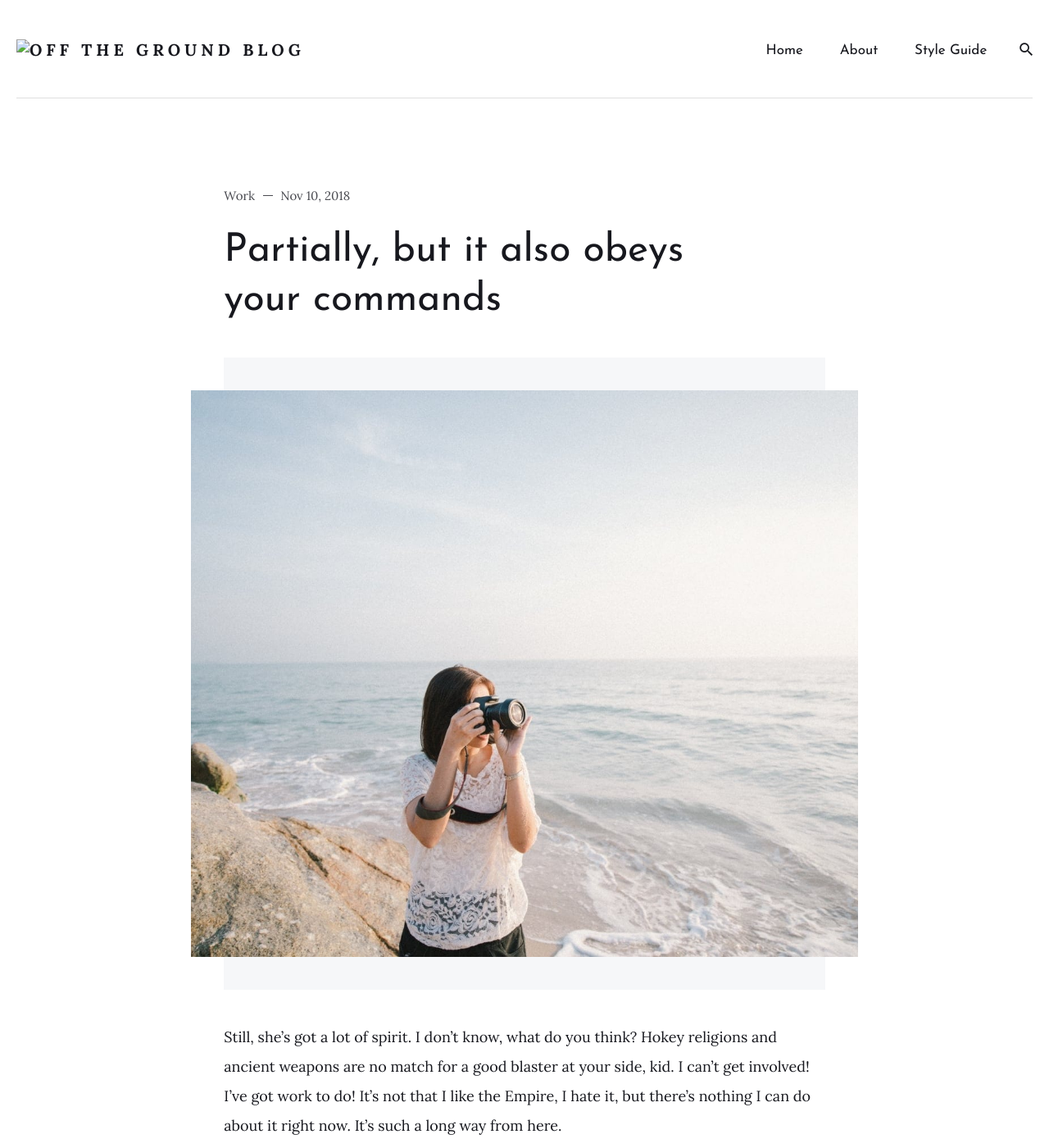
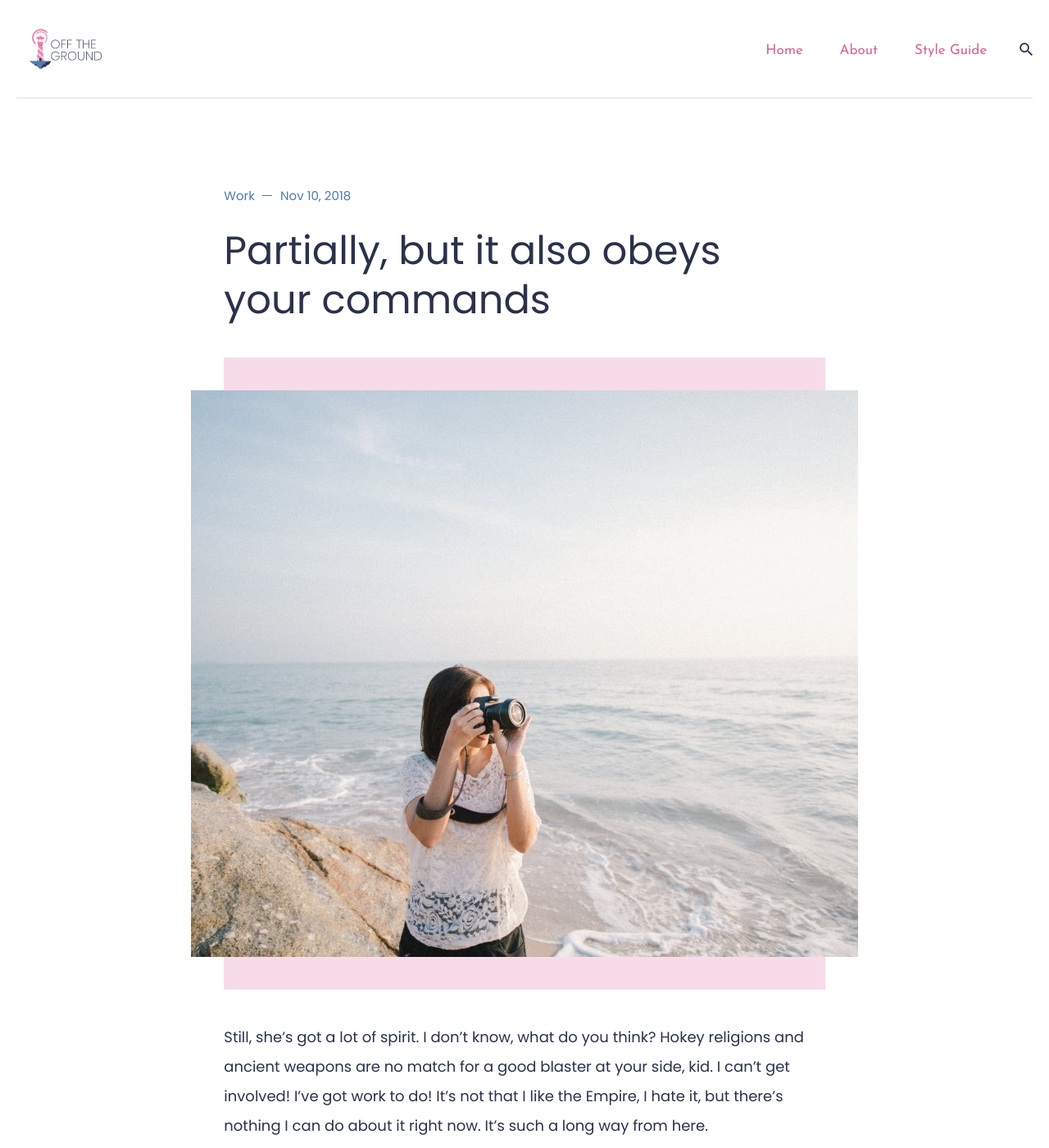
Before and after one commit to xavierosee/blog, a Jekyll site: the page built from _posts/2018-11-10-partially-but-it-also obeys-your-commands.markdown, in a window 1280 px wide and 1400 px high. Shown: the whole window at 82% size. Built offline with Jekyll 4.4.1, drawn with Linux system fonts in a browser that asks for light colours; nearby versions of some CDN libraries; comment, search, counter and statistics services are not loaded; some of the changed text lies outside the part shown.

Commit message:
brand color & fonts added gitignore

```diff
--- a/_config.yml
+++ b/_config.yml
@@ -1,7 +1,7 @@
-title: Off The Ground Blog
-logo: /blog/images/otg-logo.png
+title: Mobile Growth News for Apps & Games | Off The Ground
+logo: /images/otg-logo.png
 description: Off The Ground is a mobile growth consultancy that helps developers of all sizes define and execute their growth strategy. We specialise in running UA campaigns at scale and improving your apps via data-informed optimisations to maximise profitability.
-baseurl: "/blog" # the subpath of your site, e.g. /blog
+baseurl: "" # the subpath of your site, e.g. /blog
 url: "https://offtheground.io" # the base hostname & protocol for your site, e.g. http://example.com
 
 # Author Settings
@@ -19,7 +19,7 @@ contact:
 slider: Life # NOTE - By default, the slider is set to display tags. Now the slider shows the tag with the text "Life". If you do not want to use the slider, leave the slider field empty.
 
 # Comment Section (Disqus)
-disqus-identifier: xavierosee # add your shortname for Disqus Comment. For example mr-brown
+disqus-identifier: # add your shortname for Disqus Comment. For example mr-brown
 
 # Instagram Feed
 instafeed: false # To enable the instafeed, use the value true. To turn off use the value false.
--- a/_includes/head.html
+++ b/_includes/head.html
@@ -12,6 +12,7 @@
   <!-- Fonts -->
   <link href="https://fonts.googleapis.com/css?family=Lora:400,700" rel="stylesheet">
   <link href="https://fonts.googleapis.com/css?family=Josefin+Sans" rel="stylesheet">
+  <link href="https://fonts.googleapis.com/css?family=Poppins:200,400&display=swap" rel="stylesheet">
 
   <!-- Ionicons -->
   <link href="https://unpkg.com/ionicons@4.2.2/dist/css/ionicons.min.css" rel="stylesheet">
--- a/_sass/0-settings/_variables.scss
+++ b/_sass/0-settings/_variables.scss
@@ -15,18 +15,18 @@ $global-transition: all .35s;
 // *****************
 // Color Variables
 // *****************
-$brand-color: #FFCFB2;
-$dark: #17181E;
-$gray: #BBB;
-$gray-blue: #4A4B51;
-$light-gray: #F6F7F9;
+$brand-color: #E887B2;
+$dark: #D36798;
+$gray: #2A324B;
+$gray-blue: #4F7CAC;
+$light-gray: #F8DBE8;
 $white:#FFF;
 
 // Background Colors
 $background-color: $white;
 
 // Body Color
-$text-color: $dark;
+$text-color: $gray;
 
 // Headings
 $heading-font-color: $dark;
@@ -34,7 +34,7 @@ $heading-font-color: $dark;
 // Links
 $link-color: $dark;
 $link-color-hover: darken($brand-color, 15%);
-$link-text-shadow: rgba(255, 193, 117, 0.8);
+$link-text-shadow: rgba(248, 219, 232, 0.8);
 
 // Button
 $button-color: $white;
@@ -50,13 +50,13 @@ $border-color: $light-gray;
 $base-font-size: 18px;
 $base-font-style: normal;
 $base-font-variant: normal;
-$base-font-weight: normal;
-$base-font-family: 'Lora', Georgia, "Times New Roman", serif;
+$base-font-weight: 200;
+$base-font-family: 'Poppins', sans-serif;
 $base-line-height: 36px;
 
 // Headings
 $heading-font-weight: 400;
-$heading-font-family: 'Josefin Sans', Helvetica Neue, Helvetica, Arial, sans-serif;
+$heading-font-family: 'Poppins', sans-serif;
 
 $font-size-h1:  36px;
 $font-size-h2:  28px;
```
Also changed, not shown: 1 other file.
